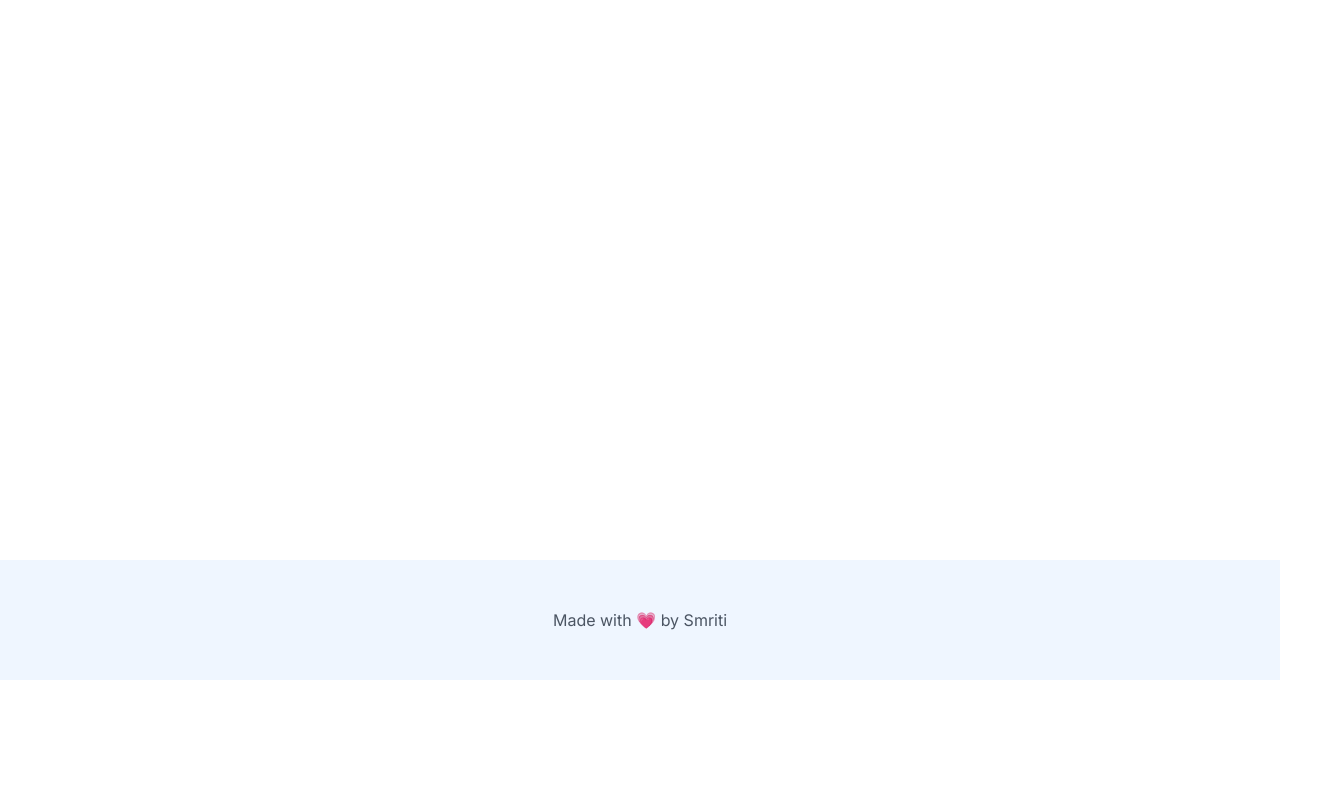
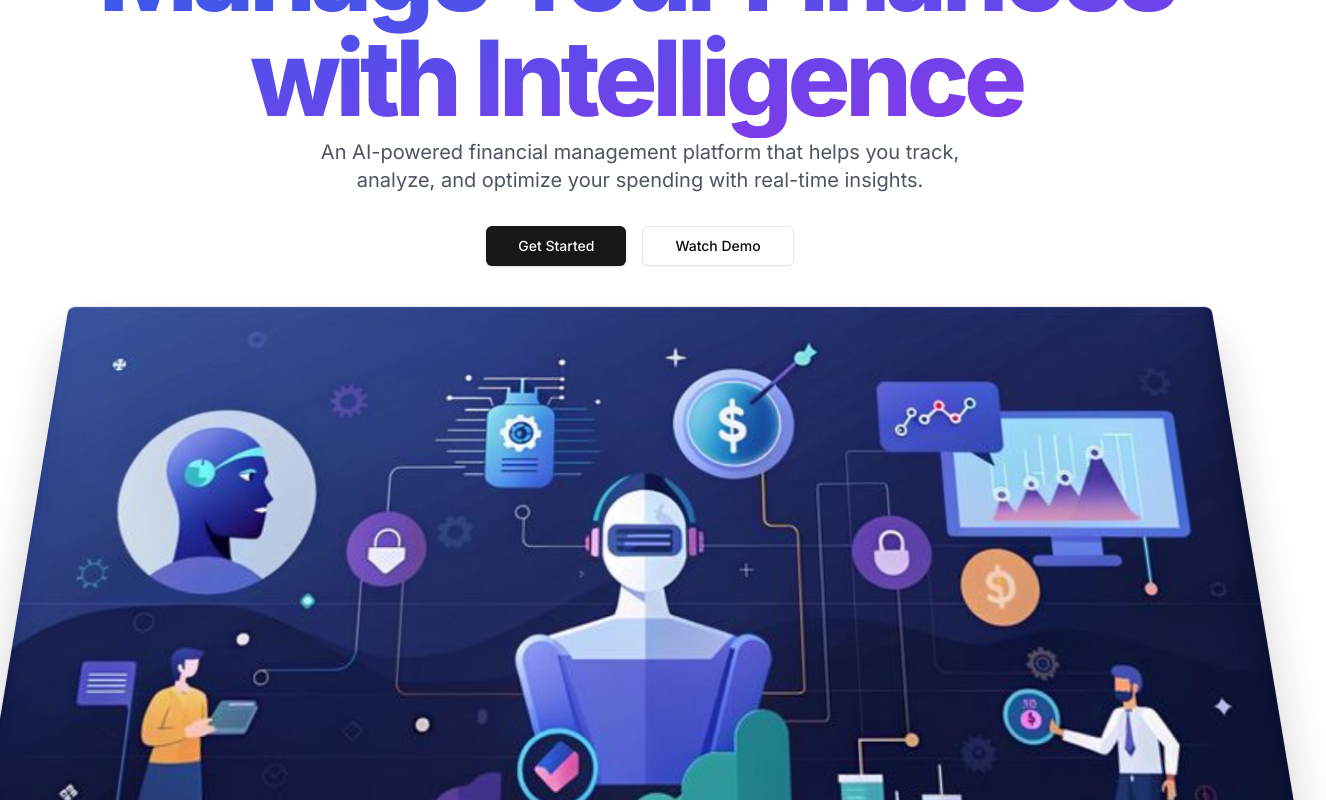
Before and after one commit to Smritirai005/AI-finance-updated, a Next.js app: page / in a window 1280 px wide. Shown: the part 240-1040 px from the top of the page, 1326 px wide, since content can reach past the window. Before the commit the page ends 920 px from the top, so only its background shows below. Built offline with nearby package versions, Linux system fonts and the light colour scheme; no server answers.

Commit message:
added ui components

```diff
--- a/app/globals.css
+++ b/app/globals.css
@@ -119,3 +119,27 @@
     @apply bg-background text-foreground;
   }
 }
+
+@layer utilities {
+  .gradient {
+    @apply bg-gradient-to-br from-blue-600 to-purple-600;
+  }
+  .gradient-title {
+    @apply gradient font-extrabold tracking-tighter pr-2 pb-2 text-transparent bg-clip-text;
+  }
+}
+
+.hero-image-wrapper {
+  perspective: 1000px;
+}
+
+.hero-image {
+  /* transform: rotateX(20deg) scale(0.9) translateY(-50); */
+  transform: rotateX(15deg) scale(1);
+  transition: transform 0.5s ease-out;
+  will-change: transform;
+}
+
+.hero-image.scrolled {
+  transform: rotateX(0deg) scale(1) translateY(40px);
+}
--- a/app/page.js
+++ b/app/page.js
@@ -1,7 +1,12 @@
-import { Button } from "@/components/ui/button";
-import Image from "next/image";
+import React from 'react';
+import HeroSection from '@/components/ui/heroSection';
 
 export default function Home() {
-  return
-    <Button variant="default">Hello</Button>
+  return (
+    <div>
+      <HeroSection />
+    </div>
+
+  );
+
 }
--- /dev/null
+++ b/components/ui/heroSection.jsx
@@ -0,0 +1,68 @@
+"use client";
+
+import React, { useEffect, useRef } from "react";
+import Image from "next/image";
+import { Button } from "@/components/ui/button";
+import Link from "next/link";
+
+const HeroSection = () => {
+  const imageRef = useRef(null);
+
+  useEffect(() => {
+    const imageElement = imageRef.current;
+
+    const handleScroll = () => {
+      const scrollPosition = window.scrollY;
+      const scrollThreshold = 100;
+
+      if (scrollPosition > scrollThreshold) {
+        imageElement.classList.add("scrolled");
+      } else {
+        imageElement.classList.remove("scrolled");
+      }
+    };
+
+    window.addEventListener("scroll", handleScroll);
+    return () => window.removeEventListener("scroll", handleScroll);
+  }, []);
+
+  return (
+    <section className="pt-40 pb-20 px-4">
+      <div className="container mx-auto text-center">
+        <h1 className="text-5xl md:text-8xl lg:text-[105px] pb-6 gradient-title">
+          Manage Your Finances <br /> with Intelligence
+        </h1>
+        <p className="text-xl text-gray-600 mb-8 max-w-2xl mx-auto">
+          An AI-powered financial management platform that helps you track,
+          analyze, and optimize your spending with real-time insights.
+        </p>
+        <div className="flex justify-center space-x-4">
+          <Link href="/dashboard">
+            <Button size="lg" className="px-8">
+              Get Started
+            </Button>
+          </Link>
+          <Link href="https://www.youtube.com/roadsidecoder">
+            <Button size="lg" variant="outline" className="px-8">
+              Watch Demo
+            </Button>
+          </Link>
+        </div>
+        <div className="hero-image-wrapper mt-5 md:mt-0">
+          <div ref={imageRef} className="hero-image">
+            <Image
+              src="/banner.jpg"
+              width={1280}
+              height={700}
+              alt="Dashboard Preview"
+              className="rounded-lg shadow-2xl border mx-auto"
+              priority
+            />
+          </div>
+        </div>
+      </div>
+    </section>
+  );
+};
+
+export default HeroSection;
```
Also changed, not shown: public/banner.jpg (added).
